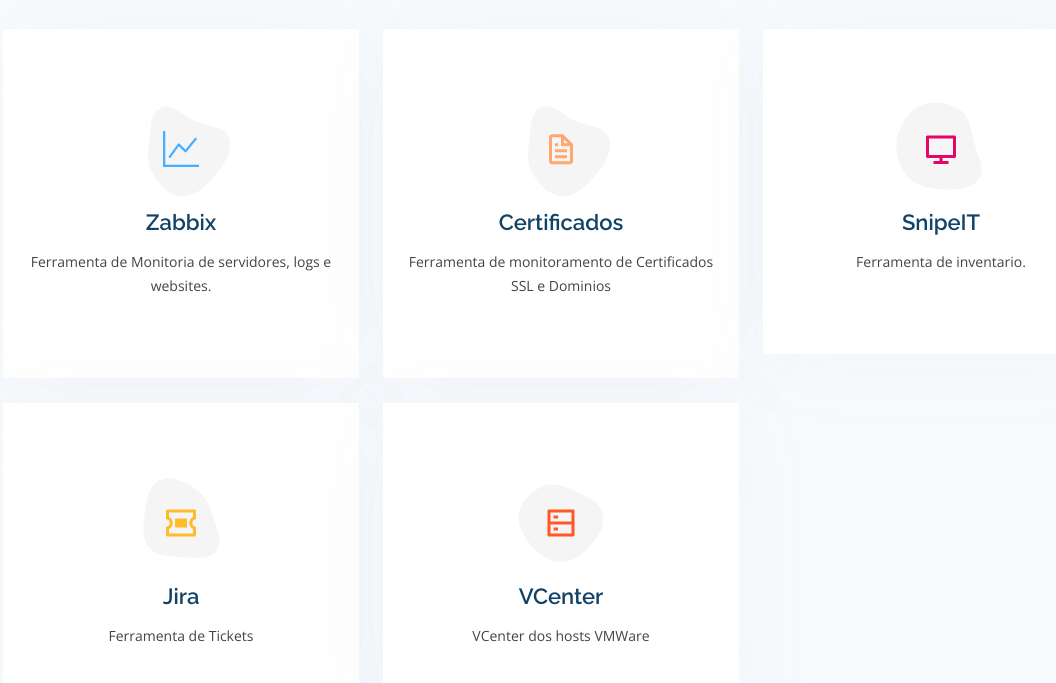
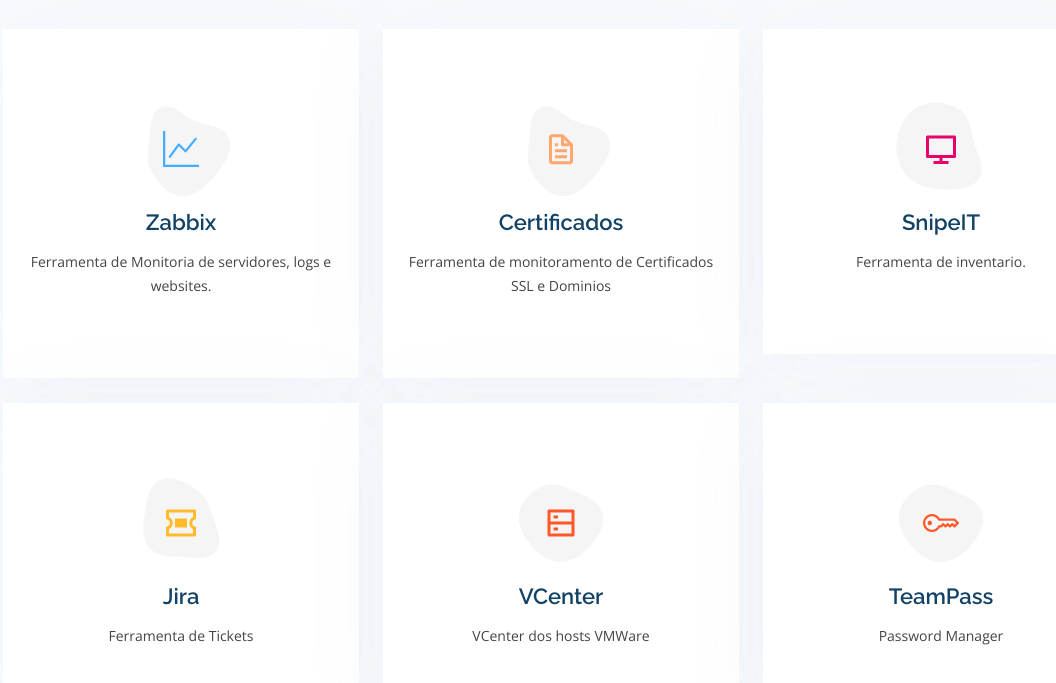
Before and after one commit to kikolouro/isindice, a plain HTML site: page html/index.html in a window 1280 px wide. Shown: the part 139-822 px from the top of the page, without its empty margins (79-1135 px from the left). Drawn offline with nearby package versions, Linux system fonts and the light colour scheme.

Commit message:
Added TeamPass, SSL Configuration

```diff
--- a/html/index.html
+++ b/html/index.html
@@ -125,6 +125,20 @@
                         <p>VCenter dos hosts VMWare</p>
                     </div>
                 </div>
+                <div class="col-lg-4 col-md-6  align-items-stretch mt-4" data-aos="zoom-in" data-aos-delay="200">
+                    <div class="icon-box iconbox-red">
+                        <div class="icon">
+                            <svg width="100" height="100" viewBox="0 0 600 600" xmlns="http://www.w3.org/2000/svg">
+                                <path stroke="none" stroke-width="0" fill="#f5f5f5"
+                                    d="M300,532.3542879108572C369.38199826031484,532.3153073249985,429.10787420159085,491.63046689027357,474.5244479745417,439.17860296908856C522.8885846962883,383.3225815378663,569.1668002868075,314.3205725914397,550.7432151929288,242.7694973846089C532.6665558377875,172.5657663291529,456.2379748765914,142.6223662098291,390.3689995646985,112.34683881706744C326.66090330228417,83.06452184765237,258.84405631176094,53.51806209861945,193.32584062364296,78.48882559362697C121.61183558270385,105.82097193414197,62.805066853699245,167.19869350419734,48.57481801355237,242.6138429142374C34.843463184063346,315.3850353017275,76.69343916112496,383.4422959591041,125.22947124332185,439.3748458443577C170.7312796277747,491.8107796887764,230.57421082200815,532.3932930995766,300,532.3542879108572">
+                                </path>
+                            </svg>
+                            <i class="bi bi-key"></i>
+                        </div>
+                        <h4><a href="https://teampass.infosistema.com">TeamPass</a></h4>
+                        <p>Password Manager</p>
+                    </div>
+                </div>
 
 
 
```
Also changed, not shown: 3 other files.
